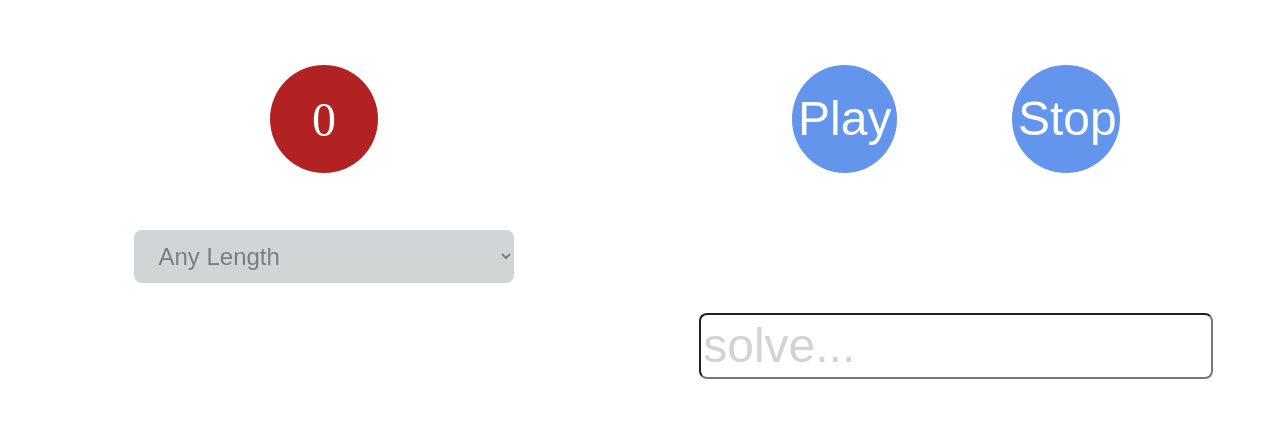
After one commit to jgthomas/playwords.xyz, a Flask app: page /anagram2 in a window 1280 px wide. The commit adds this page. Shown: the top 435 px of the page. Run offline with Flask 2, Linux system fonts and the light colour scheme.

Commit message:
new layout for basic anagram game

```diff
--- a/application.py
+++ b/application.py
@@ -60,7 +60,7 @@ def account():
     return render_template("account.html")
 
 
-@app.route('/anagram', methods=['GET', 'POST'])
+@app.route('/anagram2', methods=['GET', 'POST'])
 def anagram():
     if request.method == 'POST':
         submitted = request.get_json(force=True)
@@ -68,7 +68,7 @@ def anagram():
         anagram = make_anagram(get_word(length, FULL_WORD_LIST))
         answers = anagram_answers(len(anagram), anagram, DICTIONARY)
         return jsonify(data(anagram, answers))
-    return render_template("anagram.html")
+    return render_template("anagram2.html")
 
 
 @app.route('/ladder', methods=["GET", "POST"])
--- a/static/js/anagramGame.js
+++ b/static/js/anagramGame.js
@@ -1,6 +1,6 @@
 "use strict";
 
-const anagramURL = "http://127.0.0.1:5000/anagram";
+const anagramURL = "http://127.0.0.1:5000/anagram2";
 
 
 function anagramData () {
--- /dev/null
+++ b/static/styles/anagram.css
@@ -0,0 +1,66 @@
+/* TEMP */
+.main-site-nav {
+        display: none;
+}
+
+.outer-wrap {
+  display: flex;
+  flex-direction: row;
+  align-items: flex-start;
+  justify-items: center;
+  align-self: center;
+  text-align: center;
+}
+
+.left {
+  flex: 1;
+  display: flex;
+  flex-direction: column;
+  width: 100%;
+  margin-bottom: 3%;
+}
+
+.right {
+  flex: 1;
+  display: flex;
+  flex-direction: column;
+  width: 100%;
+  margin-bottom: 3%;
+}
+
+.guess {
+        font-size: 300%;
+        width: 90%;
+        margin-left: auto;
+        margin-right: auto;
+}
+
+.right-inner {
+        width: 90%;
+        margin-left: auto;
+        margin-right: auto;
+}
+
+.score {
+        font-size: 3em;
+        color: white;
+        background-color: #B22222;
+        border-radius: 50%;
+        width: 2.25em;
+        height: 2.25em;
+}
+
+
+
+
+@media only screen and (max-width: 680px) {
+        .outer-wrap {
+            flex-direction: column-reverse;
+    }
+}
+
+@media only screen and (max-width: 450px) {
+        .outer-wrap {
+                flex-direction: column;
+        }
+}
--- a/static/styles/inputs.css
+++ b/static/styles/inputs.css
@@ -1,13 +1,98 @@
+.word-box {
+        width: 100%;
+        display: block;
+        height: 5vh;
+}
+
+.anagram {
+        font-size: 350%;
+        color: slategrey;
+        font-weight: bold;
+}
+
+.center {
+        margin-left: auto;
+        margin-right: auto;
+        text-align: center;
+}
+
+.vertical-center {
+        position: relative;
+        top: 50%;
+        transform: translateY(-50%);
+}
+
 input[type="text"] {
         border-radius: 8px;
         outline: none;
-        width: 90%;
-        height: 1.5em;
+        width: 80%;
+        height: 1.25em;
         margin-left: auto;
         margin-right: auto;
+        color: slategrey;
+}
+
+input::placeholder {
+        color: lightgrey;
 }
 
 .box-margins {
         margin-top: 3%;
         margin-bottom: 3%
 }
+
+.extra-box-margin {
+        margin-top: 6%;
+}
+
+/* Button row */
+
+.button-row {
+        flex: 1;
+        display: flex;
+        flex-direction: row;
+        width: 70%;
+        margin-left: auto;
+        margin-right: auto;
+}
+
+.button {
+        background-color: cornflowerblue;
+        color: white;
+        border-radius: 5px;
+        /*font-size: 150%;*/
+        font-size: 3em;
+        /*padding: -1.5%*/;
+        text-decoration: none;
+        outline: none;
+        border: none;
+        width: 2.25em;
+        height: 2.25em;
+        border-radius: 50%;
+}
+
+.play-button {
+  flex: 0 0 10%;
+  margin-left: auto;
+  margin-right: auto;
+}
+
+.stop-button {
+  flex: 0 0 10%;
+  margin-left: auto;
+  margin-right: auto;
+}
+
+select {
+    outline: none;
+    width: 60%;
+    padding: 12px 20px;
+    border: none;
+    border-radius: 8px;
+    background: #D2D5D6;
+    color: #777D80;
+    font-size: 150%;
+    border-radius: 8px;
+    margin-right: auto;
+    margin-left: auto;
+}
--- /dev/null
+++ b/templates/anagram2.html
@@ -0,0 +1,39 @@
+{% extends "layout.html" %}
+{% block head %}
+  <meta name="viewport" content="width=device-width,initial-scale=1">
+  <link rel=stylesheet href="{{ url_for('static', filename='styles/inputs.css') }}">
+  <link rel=stylesheet href="{{ url_for('static', filename='styles/anagram.css') }}">
+{% endblock %}
+{% block main %}
+    <div class="outer-wrap">
+      <div class="left box-margins">
+        <div class="center score fade-in box-margins">
+          <div id="score" class="vertical-center">0</div>
+        </div>
+        <select id="word-length" class="box-margins extra-box-margin" name="check">
+          <option name="word-length" value="any-length" selected="selected">Any Length</option>
+          <option name="word-length" value="4">4 Letters</option>
+          <option name="word-length" value="5">5 Letters</option>
+          <option name="word-length" value="6">6 Letters</option>
+          <option name="word-length" value="7">7 Letters</option>
+          <option name="word-length" value="8">8 Letters</option>
+          <option name="word-length" value="9">9 Letters</option>
+          <option name="word-length" value="long">Long</option>
+        </select>
+      </div>
+      <div class="right box-margins">
+        <div class="button-row box-margins">
+          <button id="play" class="play-button button" type="button">Play</button>
+          <button id="stop" class="stop-button button" type="button">Stop</button>
+        </div>
+        <div class="right-box">
+          <div id="word-place" class="anagram right-inner box-margins">&nbsp;</div>
+          <input id="guess" class="guess box-margins" type="text" name="unscrambled" placeholder="solve...">
+        </div>
+      </div>
+    </div>
+{% endblock %}
+{% block scripts %}
+  {{ super() }}
+  <script src="{{ url_for('static', filename='js/anagramGame.js') }}"></script>
+{% endblock %}
```
Also changed, not shown: static/styles/ladder.css (+0 -36 lines), static/styles/rack3.css (added, +147 -0 lines), templates/ladder2.html (+7 -7 lines), templates/rack3.html (added, +40 -0 lines).
